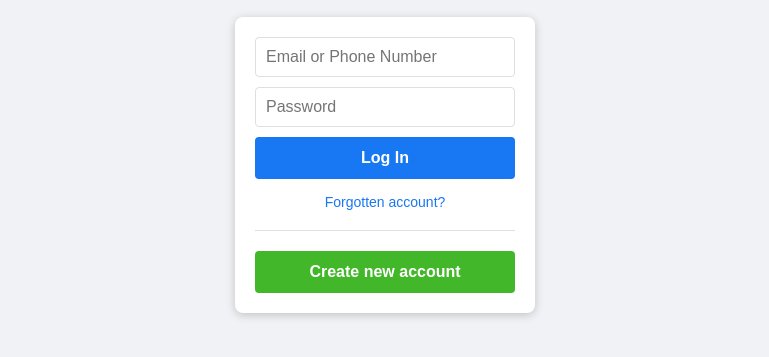
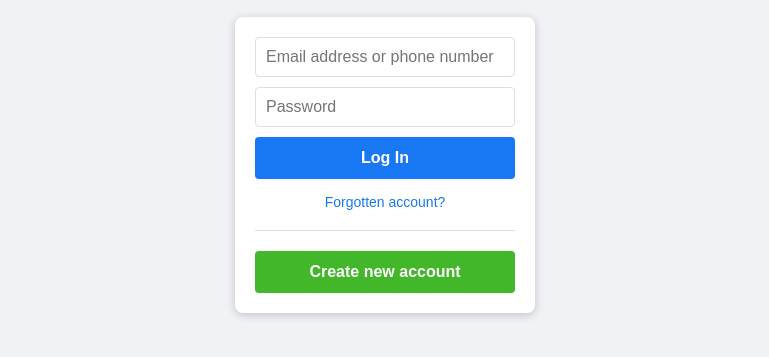
Before and after one commit to acciojob/facebook-login-page-Arsh249, a website: page main.html in a window 1280 px wide. Shown: the part 273-630 px from the top of the page, without its empty margins (255-1024 px from the left). Drawn offline with Linux system fonts and the light colour scheme.

Commit message:
created a submission

```diff
--- a/main.html
+++ b/main.html
@@ -24,7 +24,7 @@
         </div>
         <div class="login-section">
             <form class="login-form">
-                <input type="text" placeholder="Email or Phone Number" class="input-field" id='email' required>
+                <input type="text" placeholder="Email address or phone number" class="input-field" id='email' required>
                 <input type="password" placeholder="Password" class="input-field" id='password' required>
                 <button type="submit" class="login-button signup">Log In</button>
                 <a href="#" class="forgotten-link">Forgotten account?</a>
```
